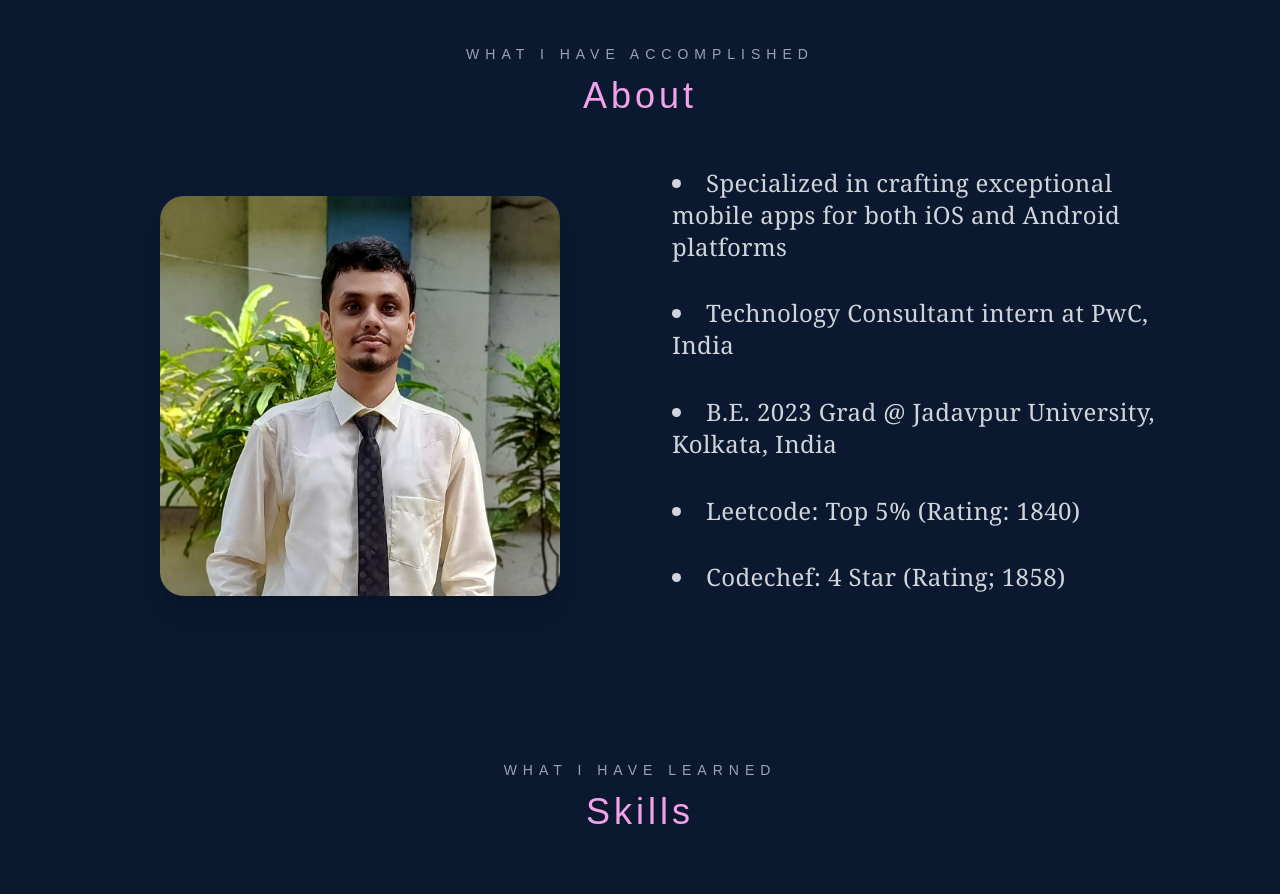
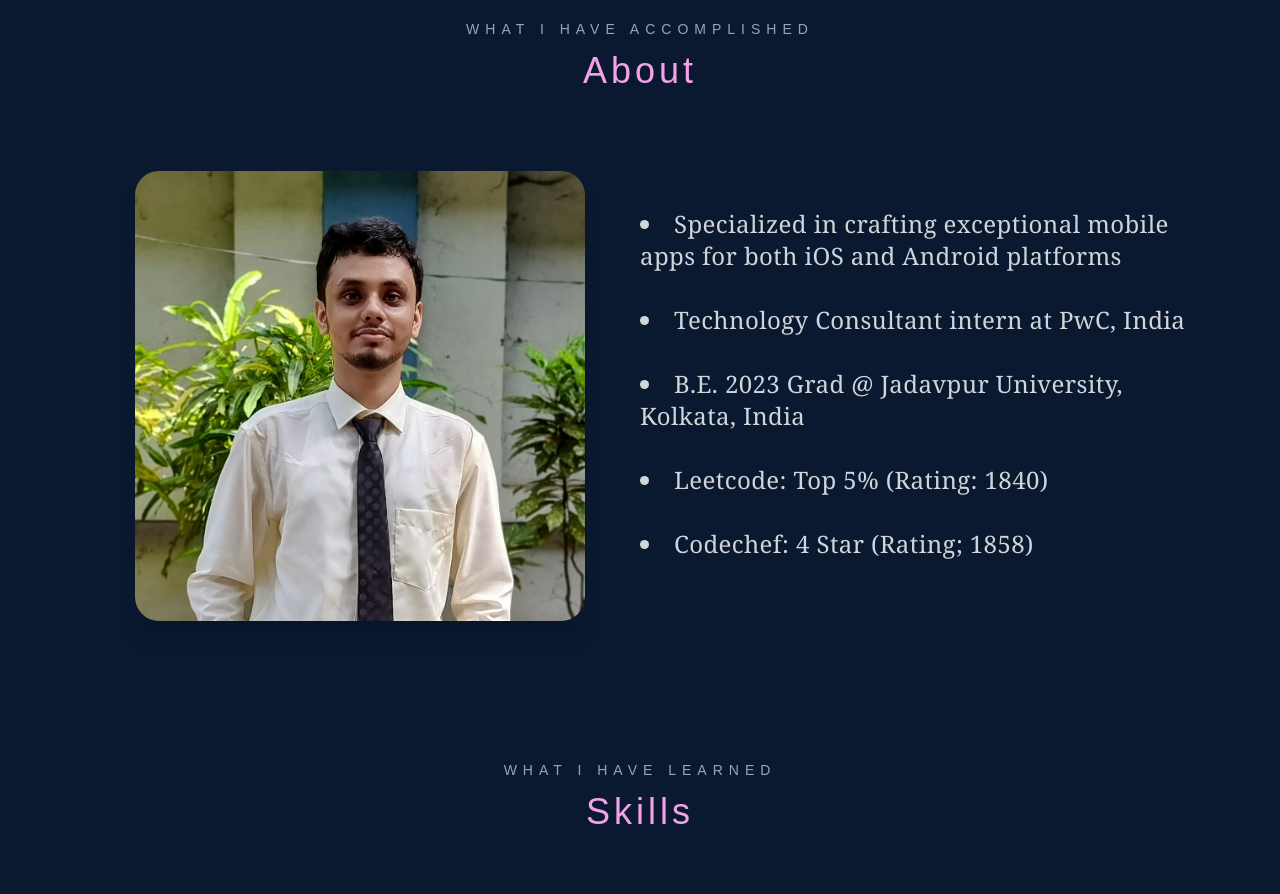
Before and after one commit to toy0407/portfolio-website, a Next.js app: page / in a window 1280 px wide. Shown: the part 840-1734 px from the top of the page. Built offline with nearby package versions, Linux system fonts and the light colour scheme.

Commit message:
Fixed x-spaces in about section

```diff
--- a/src/components/About.jsx
+++ b/src/components/About.jsx
@@ -23,18 +23,18 @@ const About = () => {
             className="rounded-3xl hover:scale-105 shadow-xl ease-in duration-300"
             src="/assets/profile.jpg"
             alt="/"
-            width="400"
-            height="400"
+            width="450"
+            height="450"
           />
         </motion.div>
-        <motion.div className="flex flex-col max-w-[800px] items-start justify-evenly col-span-1 pt-2 pb-2"
+        <motion.div className="flex flex-col max-w-[800px] items-evenly justify-center col-span-1 pt-2"
           initial={{ translateY: 100, opacity: 0.2 }}
           whileInView={{ translateY: 0, opacity: 1 }}
           transition={{ duration: 0.8 }}
           viewport={{ once: false }}>
           {/* <ul className="list-disc"> */}
             {points.map((point, index) => (
-              <li className="mb-8 ml-8 xl:text-2xl lg:text-xl md:text-lg text-md font-serif font-light text-gray-300">{point}</li>
+              <li className="mb-8 xl:text-2xl lg:text-xl md:text-lg text-md font-serif font-light text-gray-300">{point}</li>
             ))}
           {/* </ul> */}
         </motion.div>
```
